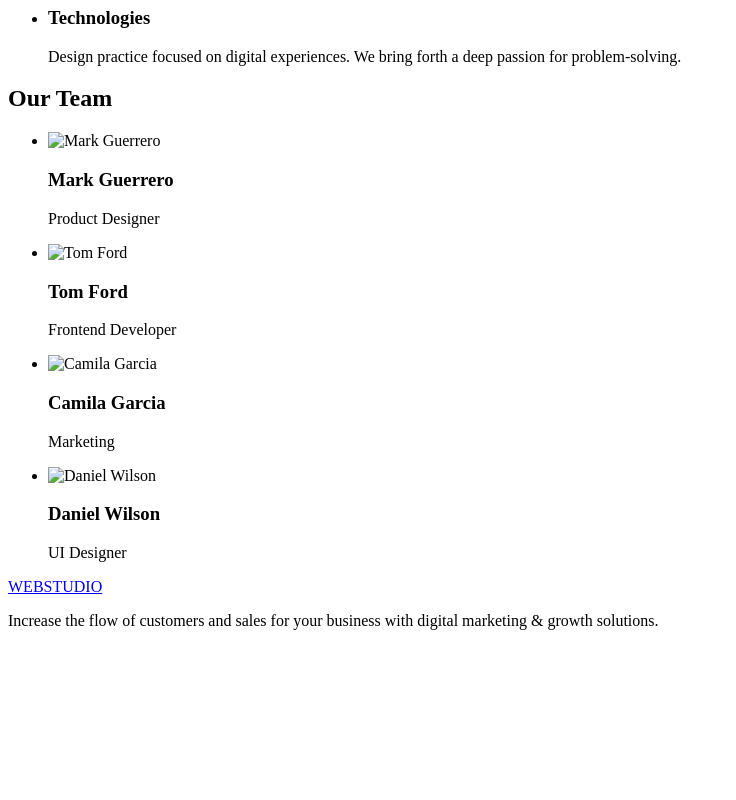
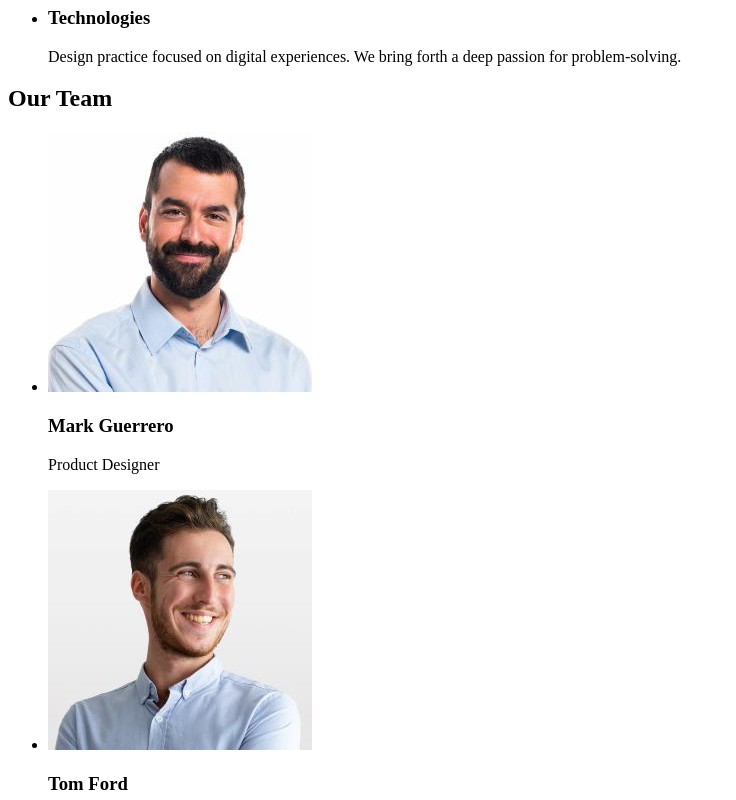
Before and after one commit to Viktor-8888/goit-markup-hw-01, a plain HTML site: page index.html in a window 1280 px wide. Shown: the part 480-1280 px from the top of the page, without its empty margins (0-736 px from the left). Before the commit the page ends 1126 px from the top, so only its background shows below. Drawn offline with Linux system fonts and the light colour scheme; the site is published under a folder, as on GitHub Pages, so addresses that start at the root find nothing.

Commit message:
Link img

```diff
--- a/index.html
+++ b/index.html
@@ -58,7 +58,7 @@
         <ul>
           <li>
             <img
-              src="/images/mark.jpg"
+              src="images/mark.jpg"
               alt="Mark Guerrero"
               height="260"
               width="264"
@@ -67,18 +67,13 @@
             <p>Product Designer</p>
           </li>
           <li>
-            <img
-              src="/images/tom.jpg"
-              alt="Tom Ford"
-              height="260"
-              width="264"
-            />
+            <img src="images/tom.jpg" alt="Tom Ford" height="260" width="264" />
             <h3>Tom Ford</h3>
             <p>Frontend Developer</p>
           </li>
           <li>
             <img
-              src="/images/camila.jpg"
+              src="images/camila.jpg"
               alt="Camila Garcia"
               height="260"
               width="264"
@@ -88,7 +83,7 @@
           </li>
           <li>
             <img
-              src="/images/daniel.jpg"
+              src="images/daniel.jpg"
               alt="Daniel Wilson"
               height="260"
               width="264"
```
